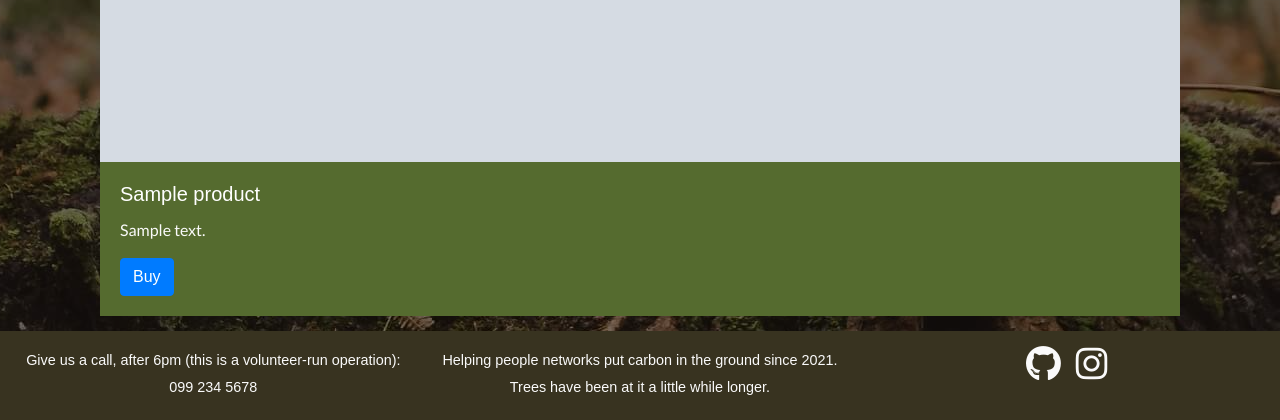
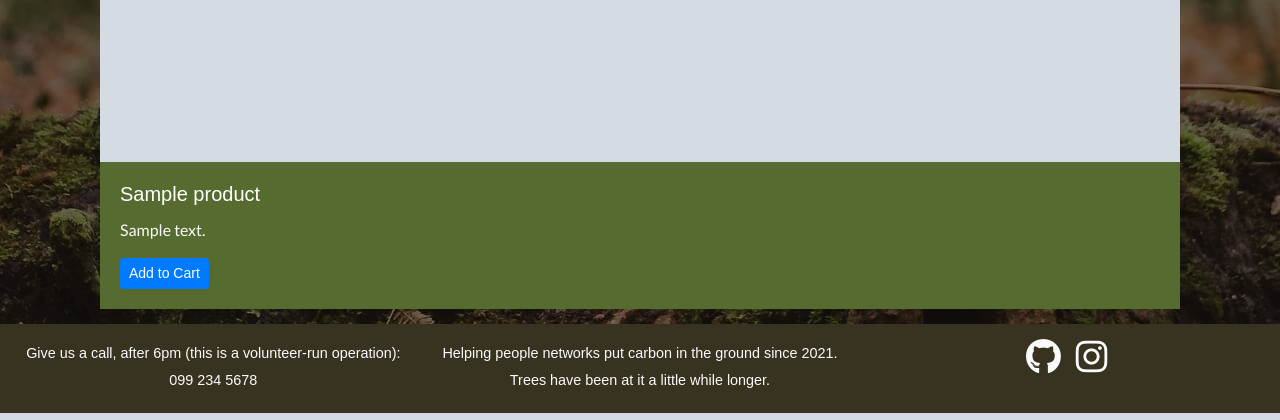
Before and after one commit to jclry1/ms4_citizen_tree, a Django app: a page that uses shop/templates/shop/product_spotlight.html in a window 1280 px wide. Shown: the part 872-1292 px from the top of the page. Run offline with Django 3.2, Linux system fonts and the light colour scheme; tables that the repository leaves empty hold one stand-in row (values such as "Sample post"); grey boxes marked "Sample" are stand-in pictures; some libraries are stand-ins or nearby versions.

Commit message:
Add form for 'add to cart' functionality

```diff
--- a/shop/templates/shop/product_spotlight.html
+++ b/shop/templates/shop/product_spotlight.html
@@ -1,6 +1,6 @@
 {% extends "base.html" %}
 {% load static %}
-
+{% load crispy_forms_tags %}
 {% block page_header %}
 {% endblock %}
 
@@ -35,8 +35,14 @@
             <div class="card-body">
                 <h5 class="card-title">{{ product.title }}</h5>
                 <p class="card-text">{{ product.description }}</p>
+                <form method="POST">
+                    {% csrf_token %}
+                    {{ form|crispy }}
 
-                <a href="#" class="btn btn-primary">Buy</a>
+                    <button class="btn btn-sm btn-primary" type="submit">Add to Cart</button>
+                </form>
+
+
 
               </div>
         </div>
```
